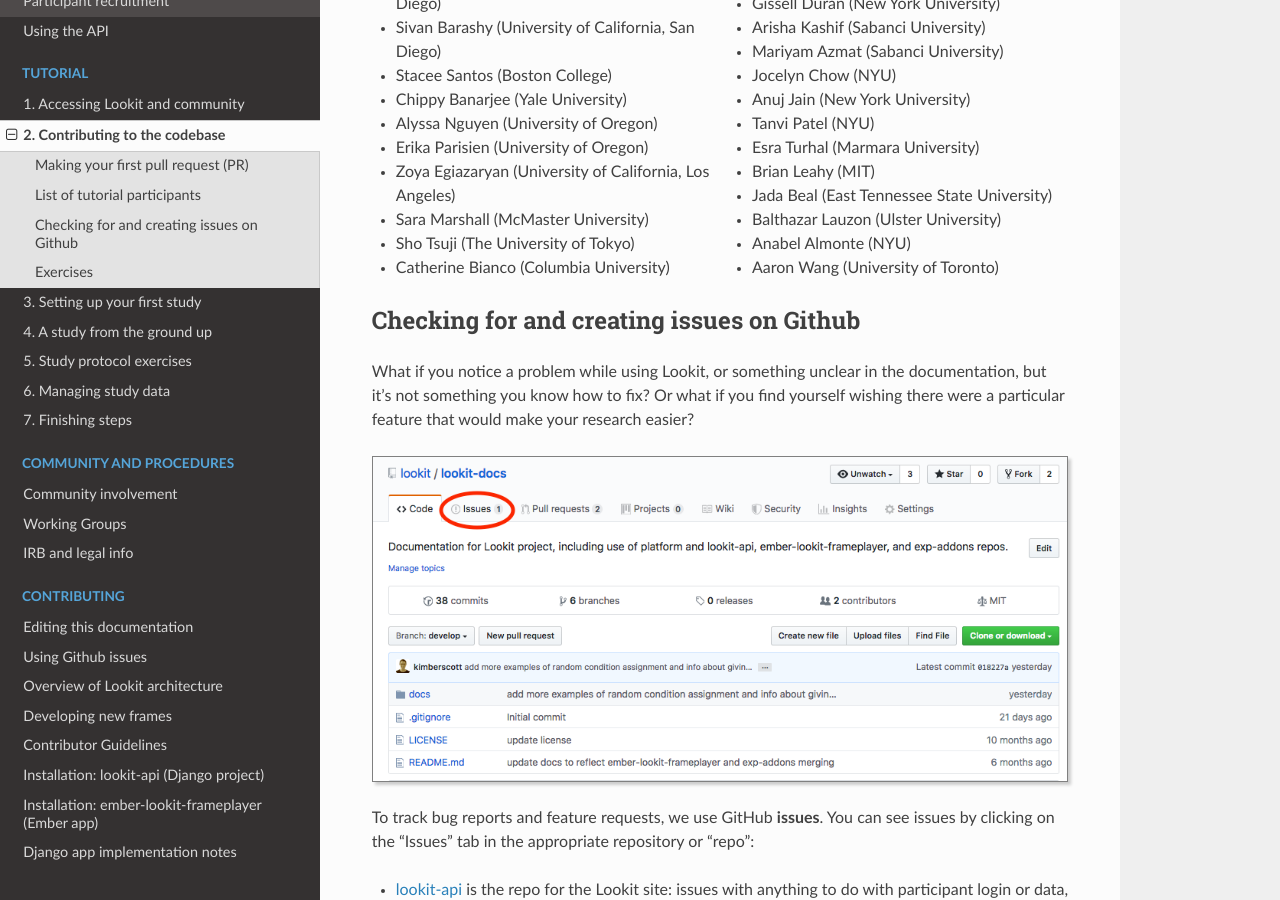
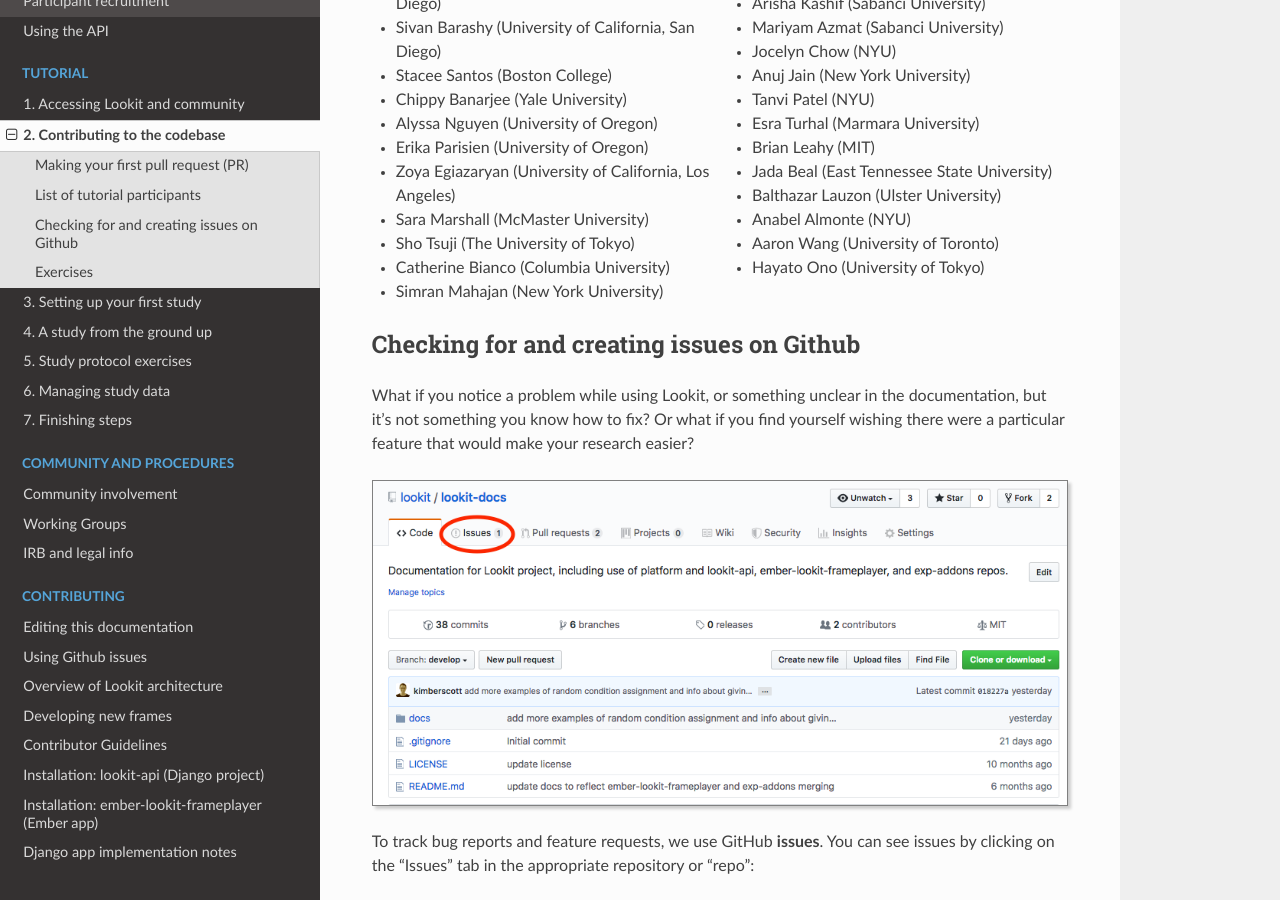
Before and after one commit to lookit/lookit-docs, a Sphinx documentation site: the page built from docs/source/tutorial-contributing.rst, in a window 1280 px wide and 900 px high, scrolled down 7857 px. Built offline with Sphinx 7.4.7 and the Read the Docs theme 2.0.0, drawn with Linux system fonts in a browser that asks for light colours.

Commit message:
Update tutorial-contributing.rst

```diff
--- a/docs/source/tutorial-contributing.rst
+++ b/docs/source/tutorial-contributing.rst
@@ -330,6 +330,7 @@
 - Balthazar Lauzon (Ulster University)
 - Anabel Almonte (NYU)
 - Aaron Wang (University of Toronto)
+- Hayato Ono (University of Tokyo)
 
 Checking for and creating issues on Github
 -------------------------------------------
```
